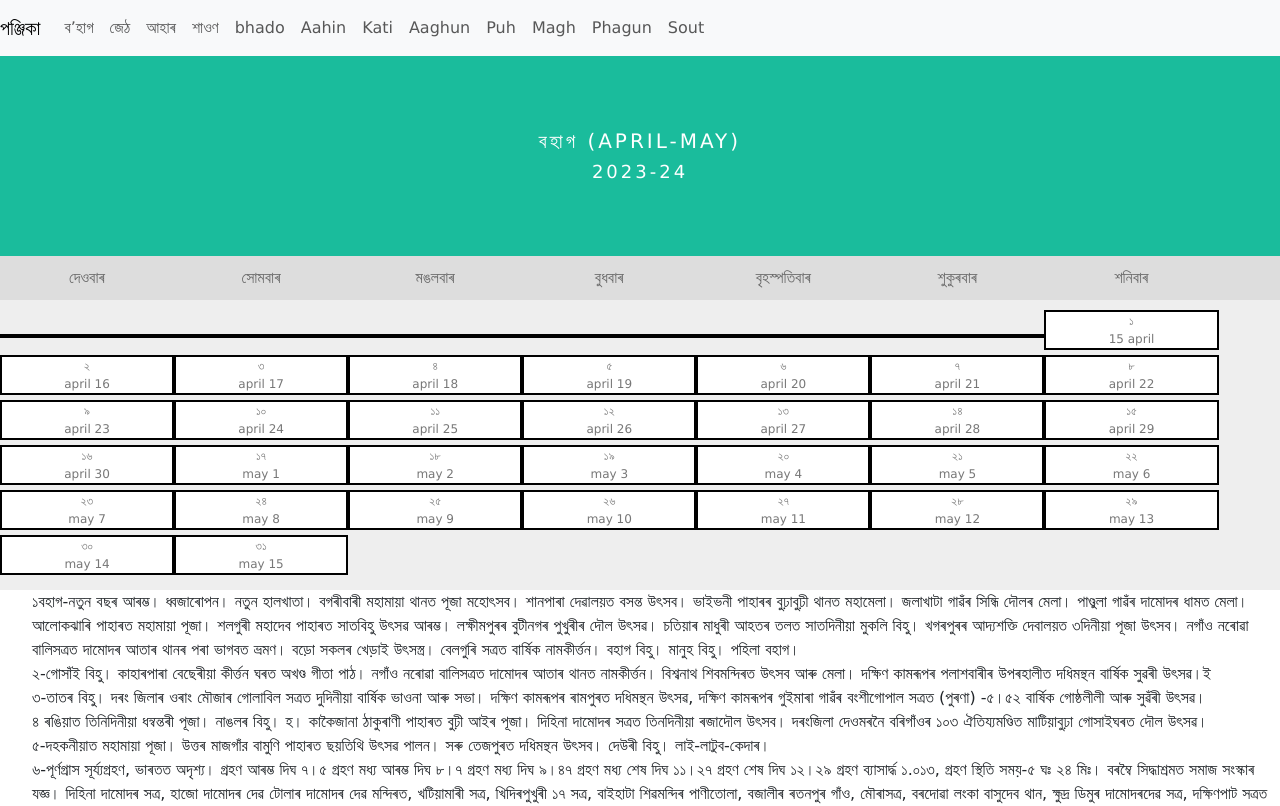
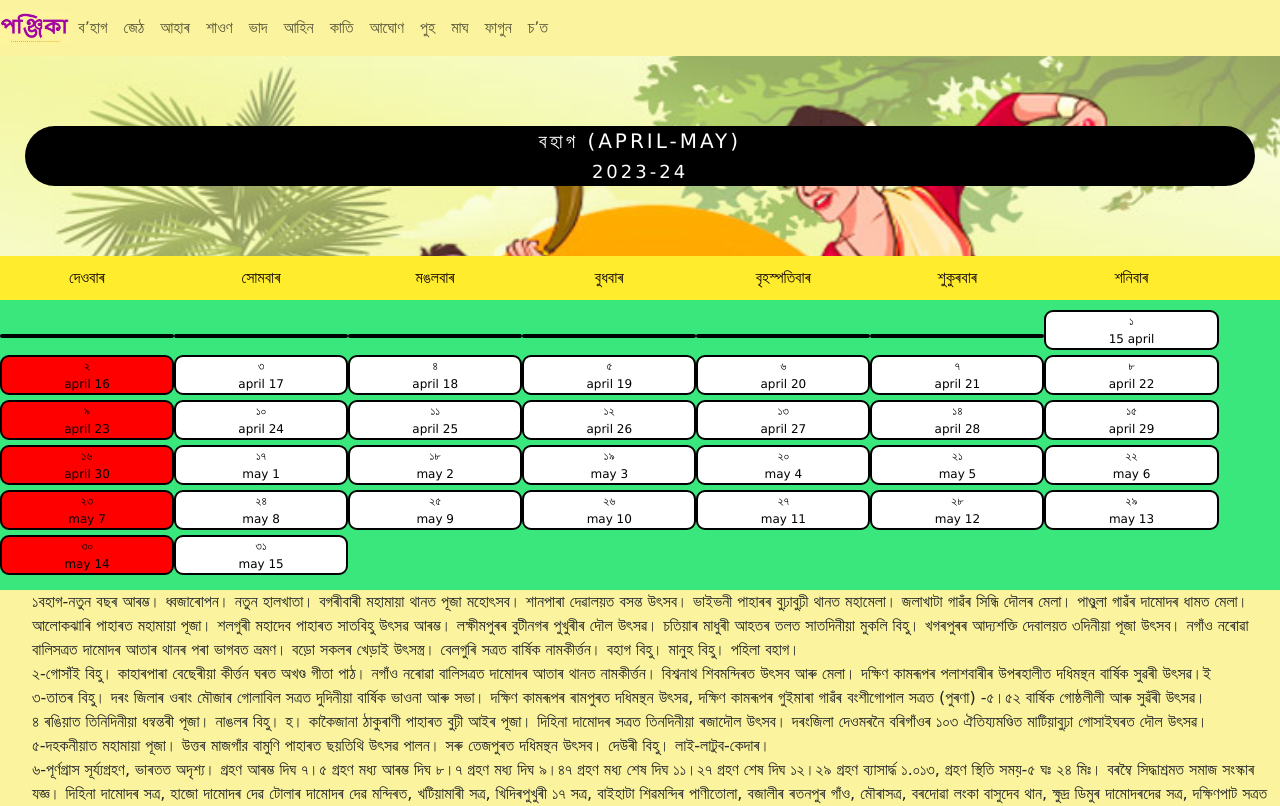
Before and after one commit to Rituraj95/Assamese-calender-2023-24, a React (Create React App) app in the folder axomiya-calender/: page / in a window 1280 px wide. Shown: the top 806 px of the page. Built offline with nearby package versions, Linux system fonts and the light colour scheme.

Commit message:
26 jan update 2

```diff
--- a/axomiya-calender/src/component/Bohag.jsx
+++ b/axomiya-calender/src/component/Bohag.jsx
@@ -12,7 +12,7 @@ export default function Calneder1() {
     { day: '', content: '', color: 'white' },
 
     { day: '১', content: '15 april', color: 'white' },
-    { day: '২', content: 'april 16', color: 'white' },
+    { day: '২', content: 'april 16', color: 'red' },
     { day: '৩', content: 'april 17', color: 'white' },
 
     { day: '৪', content: 'april 18', color: 'white' },
@@ -20,28 +20,28 @@ export default function Calneder1() {
     { day: '৬', content: 'april 20', color: 'white' },
     { day: '৭', content: 'april 21', color: 'white' },
     { day: '৮', content: 'april 22', color: 'white' },
-    { day: '৯', content: 'april 23', color: 'white' },
+    { day: '৯', content: 'april 23', color: 'red' },
     { day: '১০', content: 'april 24', color: 'white' },
     { day: '১১', content: 'april 25', color: 'white' },
     { day: '১২', content: 'april 26', color: 'white' },
     { day: '১৩', content: 'april 27', color: 'white' },
     { day: '১৪', content: 'april 28', color: 'white' },
     { day: '১৫', content: 'april 29', color: 'white' },
-    { day: '১৬', content: 'april 30', color: 'white' },
+    { day: '১৬', content: 'april 30', color: 'red' },
     { day: '১৭', content: 'may 1 ', color: 'white' },
     { day: '১৮', content: 'may 2', color: 'white' },
     { day: '১৯', content: 'may 3', color: 'white' },
     { day: '২০', content: 'may 4', color: 'white' },
     { day: '২১', content: 'may 5', color: 'white' },
     { day: '২২', content: 'may 6', color: 'white' },
-    { day: '২৩', content: 'may 7', color: 'white' },
+    { day: '২৩', content: 'may 7', color: 'red' },
     { day: '২৪', content: 'may 8', color: 'white' },
     { day: '২৫', content: 'may 9', color: 'white' },
     { day: '২৬', content: 'may 10', color: 'white' },
     { day: '২৭', content: 'may 11', color: 'white' },
     { day: '২৮', content: 'may 12', color: 'white' },
     { day: '২৯', content: 'may 13', color: 'white' },
-    { day: '৩০', content: 'may 14', color: 'white' },
+    { day: '৩০', content: 'may 14', color: 'red' },
     { day: '৩১', content: 'may 15', color: 'white' },
 
 
@@ -55,7 +55,7 @@ export default function Calneder1() {
      <div className="month">
        <ul>
 
-         <li>
+         <li >
            বহাগ (April-May)<br />
            <span style={{ fontSize: '18px' }}>2023-24</span>
          </li>
@@ -87,7 +87,7 @@ export default function Calneder1() {
 
 
 
-    <div>
+    <div className='content'>
       <ul>
         <li>১বহাগ-নতুন বছৰ আৰম্ভ। ধ্বজাৰোপন। নতুন হালখাতা। বগৰীবাৰী মহামায়া থানত পূজা মহোৎসব। শানপাৰা দেৱালয়ত বসন্ত উৎসব। ভাইভনী পাহাৰৰ বুঢ়াবুঢ়ী থানত মহামেলা। জলাখাটা গাৱঁৰ সিন্ধি দৌলৰ মেলা। পাণ্ডুলা গাৱঁৰ দামোদৰ ধামত মেলা। আলোকঝাৰি পাহাৰত মহামায়া পূজা। শলগুৰী মহাদেব পাহাৰত সাতবিহু উৎসৱ আৰম্ভ। লক্ষীমপুৰৰ বুটীনগৰ পুখুৰীৰ দৌল উৎসৱ। চতিয়াৰ মাধুৰী আহতৰ তলত সাতদিনীয়া মুকলি বিহু। খগৰপুৰৰ আদ্যশক্তি দেবালয়ত ৩দিনীয়া পূজা উৎসব। নগাঁও নৰোৱা বালিসত্ৰত দামোদৰ আতাৰ থানৰ পৰা ভাগবত ভ্রমণ। বড়ো সকলৰ খেড়াই উৎসস্ত্র। বেলগুৰি সত্ৰত বার্ষিক নামকীর্ত্তন। বহাগ বিহু। মানুহ বিহু। পহিলা বহাগ।</li>
 
--- a/axomiya-calender/src/component/Navbar.js
+++ b/axomiya-calender/src/component/Navbar.js
@@ -1,12 +1,11 @@
 import React from 'react';
 import { Link } from 'react-router-dom';
+import logo from './Asset/logo.jpg'
 
 const MyNavbar = () => {
   return (
-    <nav className="navbar navbar-expand-lg navbar-light bg-light">
-      <Link className="navbar-brand" to="/">
-        পঞ্জিকা
-      </Link>
+    <nav className="navbar navbar-expand-lg navbar-light "  style={{background:"#fbf39d"}} >
+   <img src={logo} alt="" style={{height:'30px'}} />
       <button
         className="navbar-toggler"
         type="button"
@@ -36,28 +35,28 @@ const MyNavbar = () => {
             <Link className="nav-link" to="/Xaon">শাওণ</Link>
           </li>
           <li className="nav-item">
-            <Link className="nav-link" to="/Xaon">bhado</Link>
+            <Link className="nav-link" to="/Xaon">ভাদ</Link>
           </li>
           <li className="nav-item">
-            <Link className="nav-link" to="/Xaon">Aahin</Link>
+            <Link className="nav-link" to="/Xaon">আহিন</Link>
           </li>
           <li className="nav-item">
-            <Link className="nav-link" to="/Xaon">Kati</Link>
+            <Link className="nav-link" to="/Xaon">কাতি</Link>
           </li>
           <li className="nav-item">
-            <Link className="nav-link" to="/Xaon">Aaghun</Link>
+            <Link className="nav-link" to="/Xaon">আঘোণ</Link>
           </li>
           <li className="nav-item">
-            <Link className="nav-link" to="/Xaon">Puh</Link>
+            <Link className="nav-link" to="/Xaon">পুহ</Link>
           </li>
           <li className="nav-item">
-            <Link className="nav-link" to="/Xaon">Magh</Link>
+            <Link className="nav-link" to="/Xaon">মাঘ </Link>
           </li>
           <li className="nav-item">
-            <Link className="nav-link" to="/Xaon">Phagun</Link>
+            <Link className="nav-link" to="/Xaon">ফাগুন</Link>
           </li>
           <li className="nav-item">
-            <Link className="nav-link" to="/Xaon">Sout</Link>
+            <Link className="nav-link" to="/Xaon">চ’ত</Link>
           </li>
 
           {/* Add other navigation links in a similar way */}
--- a/axomiya-calender/src/component/Try.css
+++ b/axomiya-calender/src/component/Try.css
@@ -6,6 +6,10 @@ body {font-family: Verdana, sans-serif;}
   padding: 70px 25px;
   width: 100%;
   background: #1abc9c;
+  background-image: url(Asset/bohagg.jpg);
+  background-repeat: no-repeat;
+  background-size: cover;
+
   text-align: center;
 }
 
@@ -16,9 +20,11 @@ body {font-family: Verdana, sans-serif;}
 
 .month ul li {
   color: white;
+  background-color: black;
   font-size: 20px;
   text-transform: uppercase;
   letter-spacing: 3px;
+  border-radius: 30px;
 }
 
 
@@ -26,19 +32,23 @@ body {font-family: Verdana, sans-serif;}
 .weekdays {
   margin: 0;
   padding: 10px 0;
-  background-color: #ddd;
+  background-color: #ffed2d;
 }
+.content{
+  background-color: #fbf39d;
 
+}
 .weekdays li {
   display: inline-block;
   width: 13.6%;
-  color: #666;
+  color: #150808;
   text-align: center;
+  font-size: bold;
 }
 
 .days {
   padding: 10px 0;
-  background: #eee;
+  background: #3ae77d;
   margin: 0;
 }
 
@@ -47,10 +57,13 @@ body {font-family: Verdana, sans-serif;}
   list-style-type: none;
   display: inline-block;
   width: 13.6%;
+
+
   text-align: center;
   margin-bottom: 5px;
   font-size:12px;
-  color: #777;
+  color: black;
+  border-radius: 9px;
 }
 
 .days li .active {
@@ -61,7 +74,7 @@ body {font-family: Verdana, sans-serif;}
 
 
 @media screen and (max-width:720px) {
-  .weekdays li, .days li {width: 13.1%;}
+  .weekdays li, .days li {width: 13.1%;font-size: xx-small;}
 }
 
 @media screen and (max-width: 420px) {
```
Also changed, not shown: axomiya-calender/src/component/Asset/bohagg.jpg (added), axomiya-calender/src/component/Asset/logo.jpg (added).
